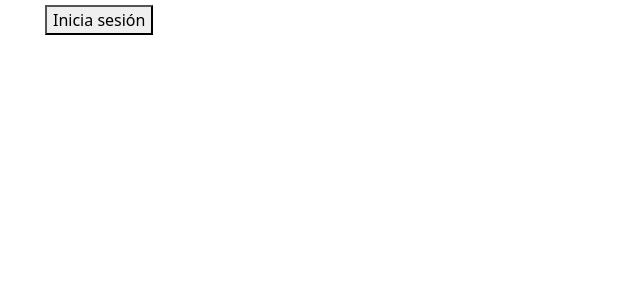
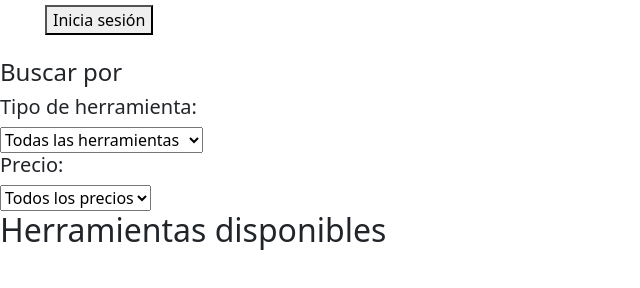
Before and after one commit to Olivernio/proyecto-web-1, a plain HTML site: page index.html in a window 1280 px wide. Shown: the part 100-388 px from the top of the page, without its empty margins (0-640 px from the left). Drawn offline with nearby package versions, Linux system fonts and the light colour scheme.

Commit message:
Commit 3
Agregamos los filtros y la sección para las herramientas

```diff
--- a/index.html
+++ b/index.html
@@ -28,5 +28,38 @@
         </ul>
       </nav>
     </header>
+    <div class="all">
+      <aside>
+        <div class="filtro">
+          <h4>Buscar por</h4>
+          <h5>Tipo de herramienta:</h5>
+          <select id="filtro-herramientas">
+            <option value="">Todas las herramientas</option>
+            <option value="herramientas electricas">
+              Herramientas eléctricas
+            </option>
+            <option value="herramientas manuales">Herramientas manuales</option>
+          </select>
+
+          <h5>Precio:</h5>
+          <select id="filtro-precio">
+            <option value="0">Todos los precios</option>
+            <option value="1500">Hasta $1.500</option>
+            <option value="3000">Hasta $3.000</option>
+            <option value="5000">Hasta $5.000</option>
+            <option value="10000">Hasta $10.000</option>
+            <option value="20000">Hasta $20.000</option>
+            <option value="50000">Hasta $50.000</option>
+          </select>
+        </div>
+      </aside>
+
+      <main>
+        <section id="herramientas">
+          <h2>Herramientas disponibles</h2>
+          <div id="herramientas-contenedor"></div>
+        </section>
+      </main>
+    </div>
   </body>
 </html>
```
